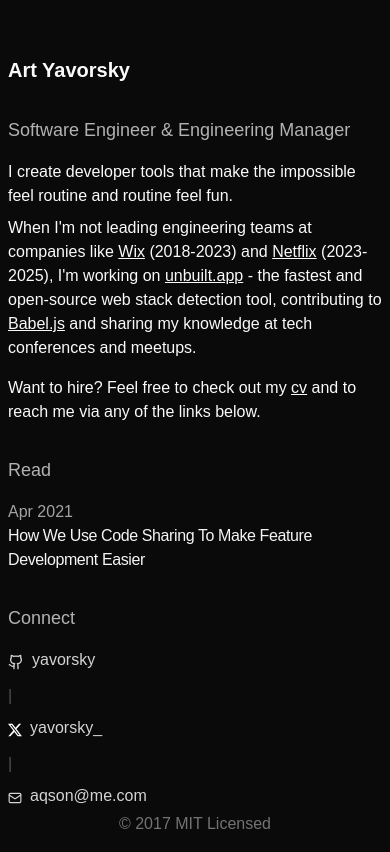
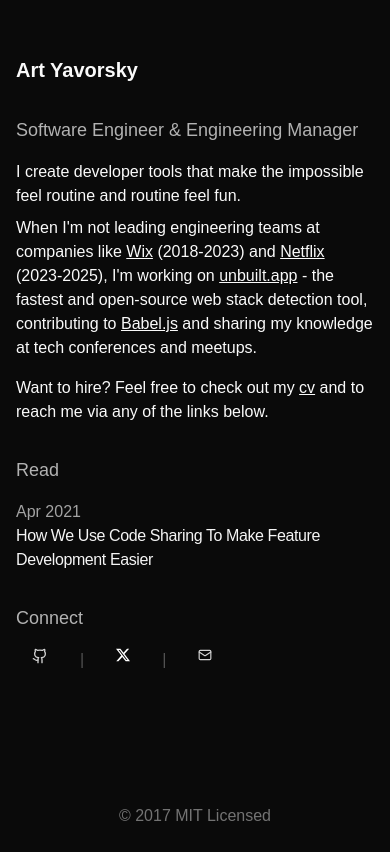
Before and after one commit to yavorsky/yavorsky.org, a Next.js app: page / in a window 390 px wide. Built offline with nearby package versions, Linux system fonts and the light colour scheme.

Commit message:
fix: mobile

```diff
--- a/app/components/social-links.tsx
+++ b/app/components/social-links.tsx
@@ -3,8 +3,8 @@ import XIcon from './icons/x';
 
 export const SocialLinks = () => {
   return (
-    <ul className="font-sm mt-4 flex flex-col space-x-0 space-y-2 text-neutral-600 md:flex-row md:space-x-4 md:space-y-0 dark:text-neutral-300">
-      <li>
+    <div className="font-sm mt-4 flex  text-neutral-600 flex-row space-x-4 space-y-0 dark:text-neutral-300">
+      <div className="md:px-0 px-4">
         <a
           className="flex items-center transition-all hover:text-neutral-800 dark:hover:text-neutral-100"
           rel="noopener noreferrer"
@@ -12,11 +12,11 @@ export const SocialLinks = () => {
           href="https://github.com/yavorsky"
         >
           <GithubIcon size={16} />
-          <p className="ml-2 h-7">yavorsky</p>
+          <p className="ml-2 h-7 hidden md:inline-block">yavorsky</p>
         </a>
-      </li>
+      </div>
       <span className="mr-4 text-foreground/30">|</span>
-      <li>
+      <div className="md:px-0 px-4">
         <a
           className="flex items-center transition-all hover:text-neutral-800 dark:hover:text-neutral-100"
           rel="noopener noreferrer"
@@ -24,11 +24,11 @@ export const SocialLinks = () => {
           href="https://x.com/yavorsky_"
         >
           <XIcon size={14} />
-          <p className="ml-2 h-7">yavorsky_</p>
+          <p className="ml-2 h-7 hidden md:inline-block">yavorsky_</p>
         </a>
-      </li>
+      </div>
       <span className="mr-4 text-foreground/30">|</span>
-      <li>
+      <div className="md:px-0 px-4">
         <a
           className="flex items-center transition-all hover:text-neutral-800 dark:hover:text-neutral-100"
           rel="noopener noreferrer"
@@ -36,9 +36,9 @@ export const SocialLinks = () => {
           href="mailto:aqson@me.com"
         >
           <MailIcon size={14} />
-          <p className="ml-2 h-7">aqson@me.com</p>
+          <p className="ml-2 h-7 hidden md:inline-block">aqson@me.com</p>
         </a>
-      </li>
-    </ul>
+      </div>
+    </div>
   );
 };
--- a/app/layout.tsx
+++ b/app/layout.tsx
@@ -45,7 +45,7 @@ export default function RootLayout({ children }: { children: ReactNode }) {
       className={cx('h-full', GeistSans.variable, GeistMono.variable)}
     >
       <body className="dark antialiased max-w-4xl lg:mx-auto h-full">
-        <main className="min-w-0 flex flex-col px-2 md:px-0 items-center h-full">
+        <main className="min-w-0 flex flex-col px-4 md:px-0 items-center h-full">
           <div className="flex-0">
             <NavBreadcrumb className="mt-10" />
             {children}
```
